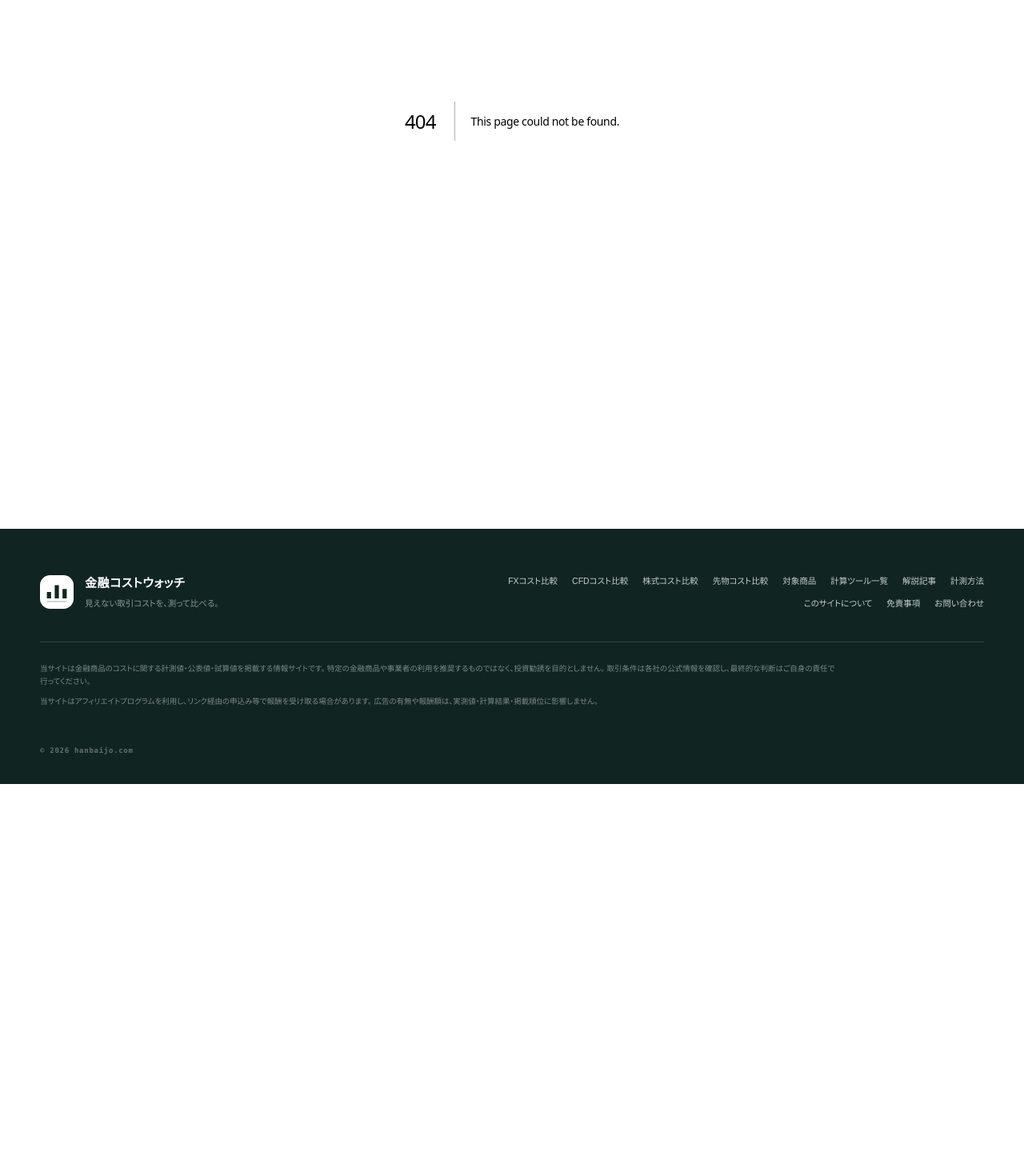
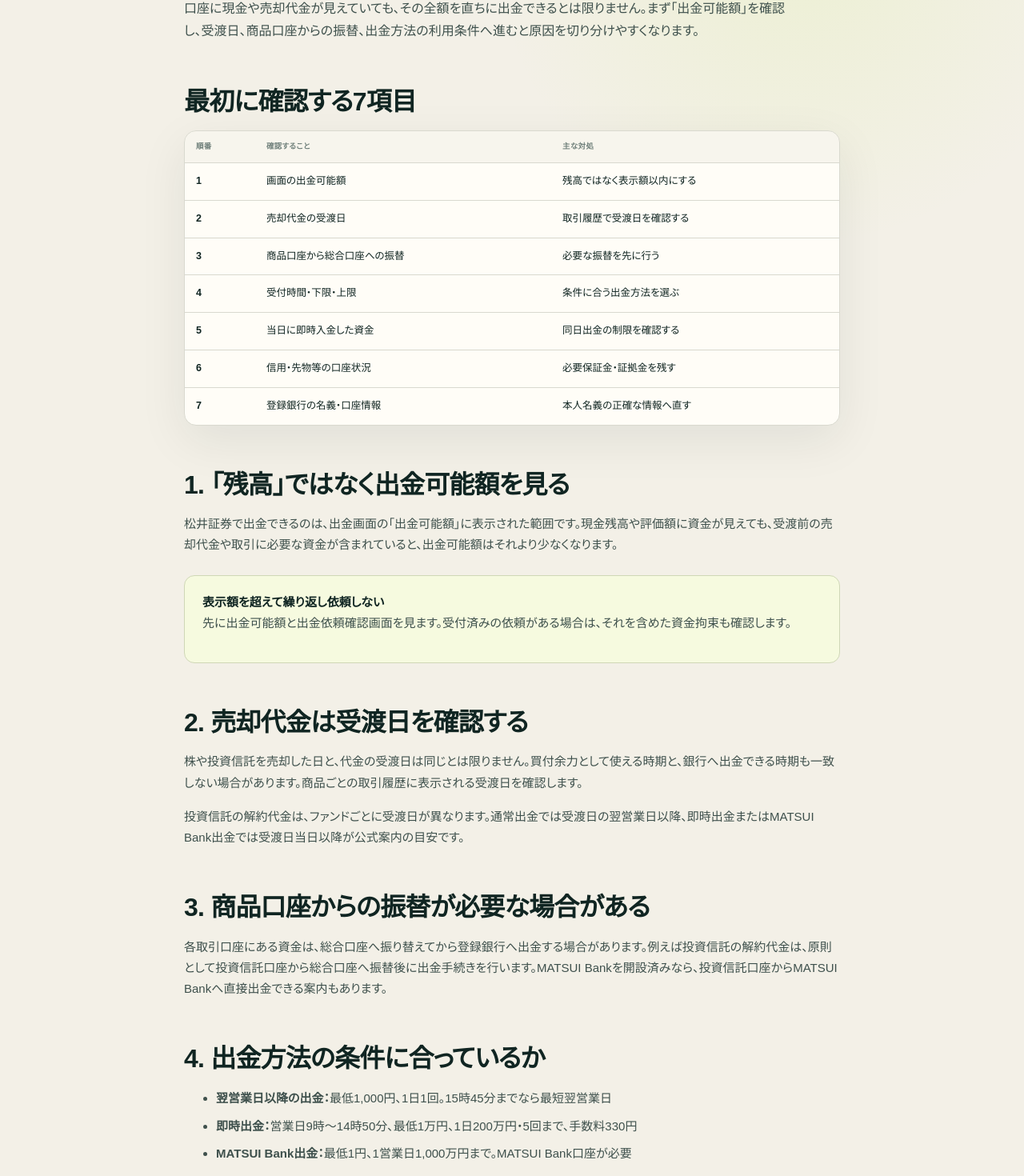
Before and after one commit to mrok18/hanbaijo, a Next.js app: page /articles/matsui-withdrawal-unavailable in a window 1280 px wide. Before the commit this address had no page. Shown: the part 326-1796 px from the top of the page at 80% size. Before the commit the page ends 1306 px from the top, so only its background shows below. Built offline with nearby package versions, Linux system fonts and the light colour scheme.

Commit message:
content: troubleshoot Matsui withdrawals

```diff
--- a/app/articles/matsui-withdrawal-methods-comparison/page.tsx
+++ b/app/articles/matsui-withdrawal-methods-comparison/page.tsx
@@ -62,6 +62,7 @@ export default function Page() {
     </ul><p>出金条件は2026年9月8日に公式ページで確認しました。利用時間、上限、手数料は変更される場合があります。</p></section>
 
     <p><Link href="/articles/matsui-deposit-methods-comparison">松井証券の入金方法を見る →</Link></p>
+    <p><Link href="/articles/matsui-withdrawal-unavailable">出金できない・減額された場合の確認手順を見る →</Link></p>
     <p><Link href="/articles/matsui-ekyc-required-documents">口座開設のeKYCと必要書類を見る →</Link></p>
     <p><Link href="/stocks/matsui">松井証券の国内株コストを見る →</Link></p>
     <p><Link href="/fx/matsui">MATSUI FXの取引条件を見る →</Link></p>
--- /dev/null
+++ b/app/articles/matsui-withdrawal-unavailable/page.tsx
@@ -0,0 +1,80 @@
+import Link from 'next/link';
+import AffiliateOfferCard from '@/components/AffiliateOfferCard';
+import { AFFILIATE_OFFERS } from '@/lib/affiliates';
+
+export const metadata = {
+  title: '松井証券で出金できない原因｜出金可能額・受渡日・受付時間を確認',
+  description: '松井証券で出金できない、減額された、着金しない場合に、出金可能額、受渡日、振替、受付時間、登録銀行を順番に確認します。',
+};
+
+export default function Page() {
+  return <article>
+    <p className="page-kicker">MATSUI / WITHDRAWAL TROUBLESHOOTING</p>
+    <h1>松井証券で出金できない原因<br />7項目を順番に確認</h1>
+    <p className="lede">口座に現金や売却代金が見えていても、その全額を直ちに出金できるとは限りません。まず「出金可能額」を確認し、受渡日、商品口座からの振替、出金方法の利用条件へ進むと原因を切り分けやすくなります。</p>
+
+    <h2>最初に確認する7項目</h2>
+    <div className="data-panel"><div className="table-scroll"><table className="rates comparison-table"><thead><tr><th>順番</th><th>確認すること</th><th>主な対処</th></tr></thead><tbody>
+      <tr><td className="ex-name">1</td><td>画面の出金可能額</td><td>残高ではなく表示額以内にする</td></tr>
+      <tr><td className="ex-name">2</td><td>売却代金の受渡日</td><td>取引履歴で受渡日を確認する</td></tr>
+      <tr><td className="ex-name">3</td><td>商品口座から総合口座への振替</td><td>必要な振替を先に行う</td></tr>
+      <tr><td className="ex-name">4</td><td>受付時間・下限・上限</td><td>条件に合う出金方法を選ぶ</td></tr>
+      <tr><td className="ex-name">5</td><td>当日に即時入金した資金</td><td>同日出金の制限を確認する</td></tr>
+      <tr><td className="ex-name">6</td><td>信用・先物等の口座状況</td><td>必要保証金・証拠金を残す</td></tr>
+      <tr><td className="ex-name">7</td><td>登録銀行の名義・口座情報</td><td>本人名義の正確な情報へ直す</td></tr>
+    </tbody></table></div></div>
+
+    <h2>1. 「残高」ではなく出金可能額を見る</h2>
+    <p>松井証券で出金できるのは、出金画面の「出金可能額」に表示された範囲です。現金残高や評価額に資金が見えても、受渡前の売却代金や取引に必要な資金が含まれていると、出金可能額はそれより少なくなります。</p>
+    <div className="callout"><strong>表示額を超えて繰り返し依頼しない</strong><p>先に出金可能額と出金依頼確認画面を見ます。受付済みの依頼がある場合は、それを含めた資金拘束も確認します。</p></div>
+
+    <h2>2. 売却代金は受渡日を確認する</h2>
+    <p>株や投資信託を売却した日と、代金の受渡日は同じとは限りません。買付余力として使える時期と、銀行へ出金できる時期も一致しない場合があります。商品ごとの取引履歴に表示される受渡日を確認します。</p>
+    <p>投資信託の解約代金は、ファンドごとに受渡日が異なります。通常出金では受渡日の翌営業日以降、即時出金またはMATSUI Bank出金では受渡日当日以降が公式案内の目安です。</p>
+
+    <h2>3. 商品口座からの振替が必要な場合がある</h2>
+    <p>各取引口座にある資金は、総合口座へ振り替えてから登録銀行へ出金する場合があります。例えば投資信託の解約代金は、原則として投資信託口座から総合口座へ振替後に出金手続きを行います。MATSUI Bankを開設済みなら、投資信託口座からMATSUI Bankへ直接出金できる案内もあります。</p>
+
+    <h2>4. 出金方法の条件に合っているか</h2>
+    <ul>
+      <li><strong>翌営業日以降の出金：</strong>最低1,000円、1日1回。15時45分までなら最短翌営業日</li>
+      <li><strong>即時出金：</strong>営業日9時〜14時50分、最低1万円、1日200万円・5回まで、手数料330円</li>
+      <li><strong>MATSUI Bank出金：</strong>最低1円、1営業日1,000万円まで。MATSUI Bank口座が必要</li>
+    </ul>
+    <p>ゆうちょ銀行を出金先に登録している場合、即時出金は利用できません。翌営業日以降の出金を使うか、MATSUI Bank出金の利用条件を確認します。</p>
+    <p><Link href="/articles/matsui-withdrawal-methods-comparison">3種類の出金方法・受付時間・上限を比較する →</Link></p>
+
+    <h2>5. 当日入金分は即時に戻せないことがある</h2>
+    <p>ネットリンク入金またはらくらく振替入金で当日に入れた現金は、同日中に即時出金やMATSUI Bank出金で出金できません。銀行の引落し履歴だけを見て出金可能と判断せず、翌営業日以降に出金可能額を再確認します。</p>
+
+    <h2>6. 取引後に出金依頼が減額・取消になる場合</h2>
+    <p>信用取引、先物・オプション取引などの口座状況により、受付後でも出金依頼額が減額または取消になる場合があります。公式Q&amp;Aでは、信用取引の維持率や委託保証金の減少などが例示されています。</p>
+    <p>減額・取消の連絡は、出金日の前営業日夕方以降にお客様サイトのメッセージで確認します。銀行の入金履歴だけでなく、松井証券側のホーム画面と出金依頼確認も見ます。</p>
+
+    <h2>7. 登録銀行の情報が正しいか</h2>
+    <p>出金先には松井証券口座と同一名義の国内金融機関口座を登録します。名義や支店、口座番号に不備があり送金不能となると、登録情報が削除され、正しい金融機関を登録し直す場合があります。</p>
+
+    <h2>依頼の訂正は取消してからやり直す</h2>
+    <p>翌営業日以降の出金額を訂正する場合は、先の依頼を取消してから再度申し込みます。取消は出金日の前営業日15時45分までが原則ですが、データ一括処理中や状況が「受付済」の場合は操作できません。即時出金とMATSUI Bank出金は取消できません。</p>
+
+    <div className="callout"><strong>解決しないときは公式窓口へ</strong><p>受付番号、出金方法、依頼日時、金額、画面に表示された状況を控えて問い合わせます。取引暗証番号やワンタイムパスワードは、メールや電話で他人に伝えません。</p></div>
+
+    <div className="callout"><strong>広告提携と比較評価は分離します</strong><p>金融コストウォッチは松井証券の広告プログラムと提携しています。広告報酬を比較結果や掲載順位へ反映しません。</p></div>
+    <section className="article-affiliate" aria-label="松井証券の広告">
+      <AffiliateOfferCard offer={AFFILIATE_OFFERS['matsui-fx']} />
+      <p className="affiliate-disclosure">広告リンクから申込みが成立すると、当サイトが報酬を受け取る場合があります。最新の利用条件は公式サイトで確認してください。</p>
+    </section>
+
+    <section className="article-sources" aria-labelledby="sources"><h2 id="sources">参照した公式資料</h2><ul>
+      <li><a href="https://www.matsui.co.jp/service/money/pay/" target="_blank" rel="noopener noreferrer">松井証券「出金」</a></li>
+      <li><a href="https://www.matsui.co.jp/service/money/rule/" target="_blank" rel="noopener noreferrer">松井証券「入出金 取引ルール」</a></li>
+      <li><a href="https://support.matsui.co.jp/faq/show/1277?site_domain=faq" target="_blank" rel="noopener noreferrer">松井証券Q&amp;A「出金額が減額・取消となる場合」</a></li>
+      <li><a href="https://support.matsui.co.jp/faq/show/8954?site_domain=faq" target="_blank" rel="noopener noreferrer">松井証券Q&amp;A「出金依頼の取消方法」</a></li>
+      <li><a href="https://support.matsui.co.jp/faq/show/13814?site_domain=faq" target="_blank" rel="noopener noreferrer">松井証券Q&amp;A「投資信託の解約代金はいつ出金できるか」</a></li>
+    </ul><p>出金条件は2026年9月8日に公式ページで確認しました。利用時間や取引ルールは変更される場合があります。</p></section>
+
+    <p><Link href="/articles/matsui-deposit-methods-comparison">松井証券の入金方法を見る →</Link></p>
+    <p><Link href="/stocks/matsui">松井証券の国内株コストを見る →</Link></p>
+    <p><Link href="/fx/matsui">MATSUI FXの取引条件を見る →</Link></p>
+  </article>;
+}
--- a/app/articles/posts.ts
+++ b/app/articles/posts.ts
@@ -1,4 +1,5 @@
 export const POSTS = [
+  { slug: 'matsui-withdrawal-unavailable', category: '証券・松井証券', title: '松井証券で出金できない原因｜出金可能額・受渡日を確認', desc: '売却代金の受渡、商品口座からの振替、受付時間、当日入金、取引状況、登録銀行を順に切り分ける。' },
   { slug: 'matsui-withdrawal-methods-comparison', category: '証券・松井証券', title: '松井証券の出金方法を比較｜翌営業日・即時・MATSUI Bank', desc: '3種類の出金を、着金時期、手数料、金額上限、取消可否、ゆうちょ銀行の制限で比較する。' },
   { slug: 'matsui-deposit-methods-comparison', category: '証券・松井証券', title: '松井証券の入金方法を比較｜手数料・反映時間', desc: 'スイープ、MATSUI Bank、ネットリンク、らくらく振替、定期入金、銀行振込を比較する。' },
   { slug: 'matsui-ekyc-required-documents', category: '証券・松井証券', title: '松井証券の口座開設に必要な書類｜eKYC・マイナンバー', desc: '最短即日のeKYC、オンラインアップロード、郵送の違いと書類不備の防止点を整理する。' },
--- a/app/stocks/matsui/page.tsx
+++ b/app/stocks/matsui/page.tsx
@@ -4,6 +4,7 @@ import { AFFILIATE_OFFERS } from '@/lib/affiliates';
 
 export const metadata = { title: '松井証券の国内株手数料・ボックスレート', description: '松井証券の国内株ボックスレートを、1日の約定代金合計と年齢条件に分けて公式情報から整理します。' };
 export default function Page() { return <StockProviderFactSheet provider={STOCK_PROVIDERS.matsui} affiliateOffer={AFFILIATE_OFFERS['matsui-fx']} relatedArticles={[
+  { href: '/articles/matsui-withdrawal-unavailable', title: '出金できない原因を順番に確認', description: '出金可能額、受渡日、振替、当日入金、登録銀行を切り分けます。' },
   { href: '/articles/matsui-withdrawal-methods-comparison', title: '3種類の出金方法を比較', description: '翌営業日、即時出金、MATSUI Bankを手数料・上限・取消可否で比較します。' },
   { href: '/articles/matsui-deposit-methods-comparison', title: '6種類の入金方法を比較', description: '手数料、リアルタイム反映、事前設定、銀行振込の違いを整理します。' },
   { href: '/articles/matsui-ekyc-required-documents', title: '口座開設のeKYCと必要書類', description: 'マイナンバー、本人確認、オンライン・郵送の違いと不備防止を整理します。' },
```
